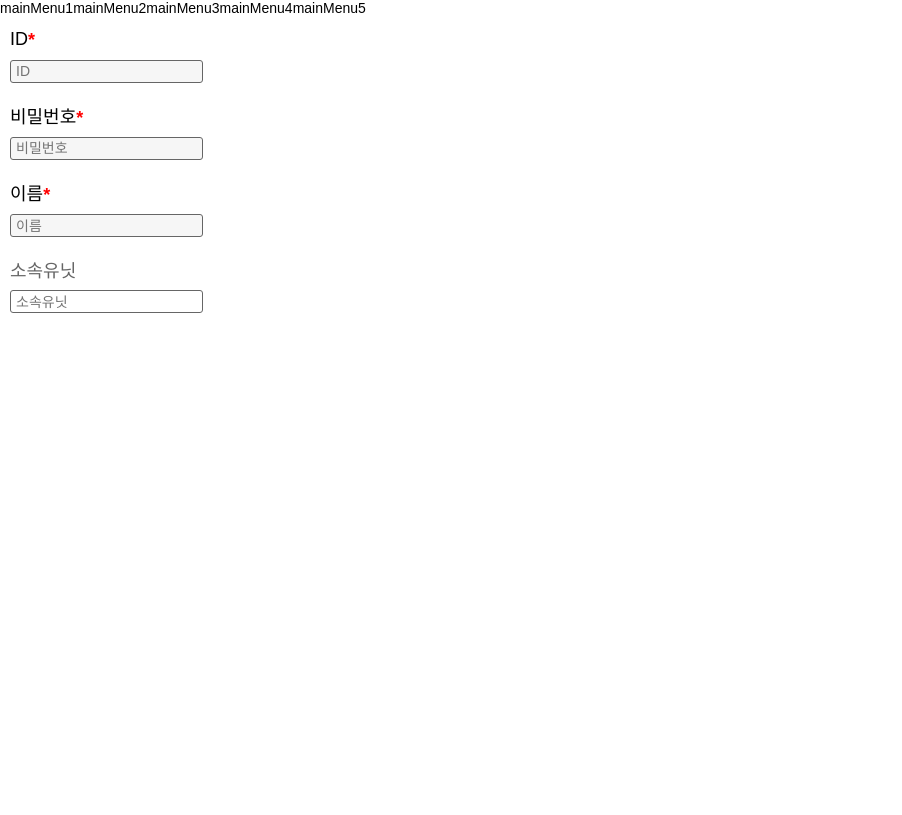
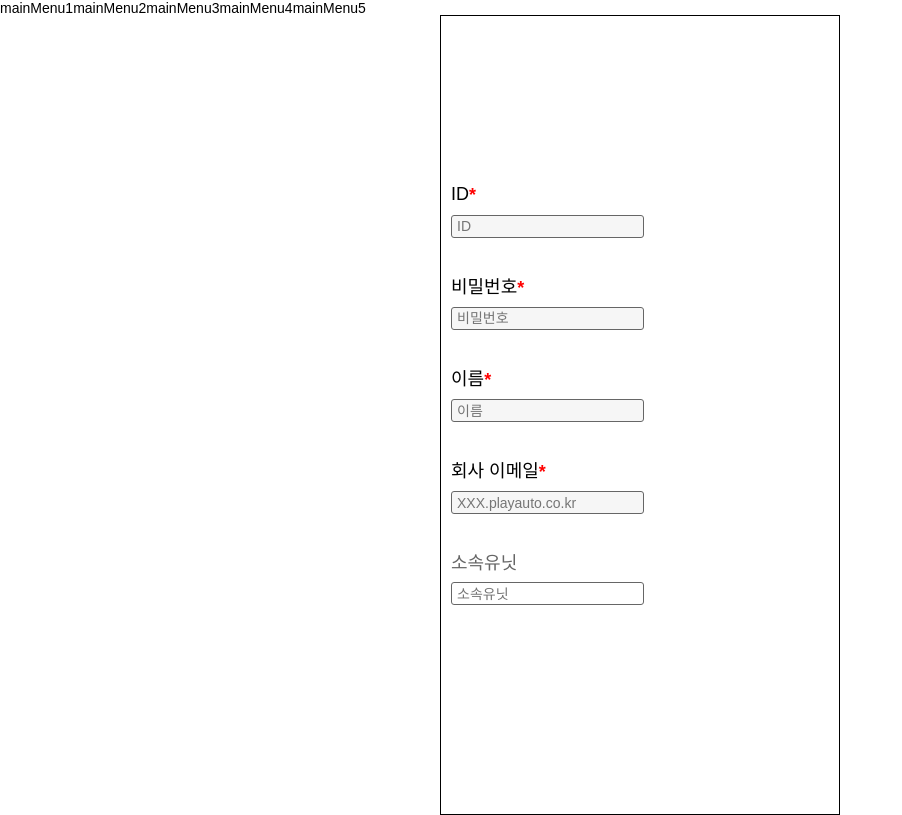
Before and after one commit to edielee/playauto, a Next.js app: page /login in a window 1280 px wide. Shown: the whole page, without its empty margins (0-902 px from the left). Built offline with nearby package versions, Linux system fonts and the light colour scheme.

Commit message:
회원가입 폼 1차 커밋

```diff
--- a/atoms/Title.tsx
+++ b/atoms/Title.tsx
@@ -11,7 +11,6 @@ const H1Style = styled.h1<IH1>`
     margin-left: 10px;
     margin-right: 50px;
     font-size: large;
-    padding-top: 15px
   `;
 
 export default function Title(props) {
--- a/pages/login.tsx
+++ b/pages/login.tsx
@@ -3,18 +3,54 @@ import InputText from "../atoms/InputText";
 import Title from "../atoms/Title";
 
 export default function Login(){
-    const style = {
-        display: 'block',
+    const warapperStyle = {
+        display: 'flex',
         margin : '0 auto',
+        flexDirection: 'column',
+        justifyContent: 'center',
+        alignItems: 'flex-start',
+        border : 'solid 1px black',
+        width: '50vh',
+        height: '100vh',
+    }
+
+    const blockStyle = {
+        marginBottom: '30px',
+        display: 'flex',
+        flexDirection: 'column',
+    }
+
+    const titleStyle = {
+        display: 'inline-block',
+    }
+
+    const inputStyle = {
+        display: 'inline-block',
     }
 
     return (
         <div>
-            <div style={style}>
-                <Title title="ID" require={true} /> <InputText placeholder="ID" type="text"  require={true}/>
-                <Title title="비밀번호" require={true} /> <InputText placeholder="비밀번호" type="text" require={true}/>
-                <Title title="이름" require={true} /> <InputText placeholder="이름" type="text" require={true}/>
-                <Title title="소속유닛" /> <InputText placeholder="소속유닛" type="text"/>
+            <div style={warapperStyle}>
+                <div style={blockStyle}>
+                    <Title style={titleStyle} title="ID" require={true} />
+                    <InputText style={inputStyle} placeholder="ID" type="text"  require={true}/>
+                </div>
+                <div style={blockStyle}>
+                    <Title style={titleStyle} title="비밀번호" require={true} />
+                    <InputText style={inputStyle} placeholder="비밀번호" type="password" require={true}/>
+                </div>
+                <div style={blockStyle}>
+                    <Title style={titleStyle} title="이름" require={true} />
+                    <InputText style={inputStyle} placeholder="이름" type="text" require={true}/>
+                </div>
+                <div style={blockStyle}>
+                    <Title style={titleStyle} title="회사 이메일" require={true}/>
+                    <InputText style={inputStyle} placeholder="XXX.playauto.co.kr" type="text" require={true}/>
+                </div>
+                <div style={blockStyle}>
+                    <Title style={titleStyle} title="소속유닛" />
+                    <InputText style={inputStyle} placeholder="소속유닛" type="text"/>
+                </div>
             </div>
         </div>
     );
```
